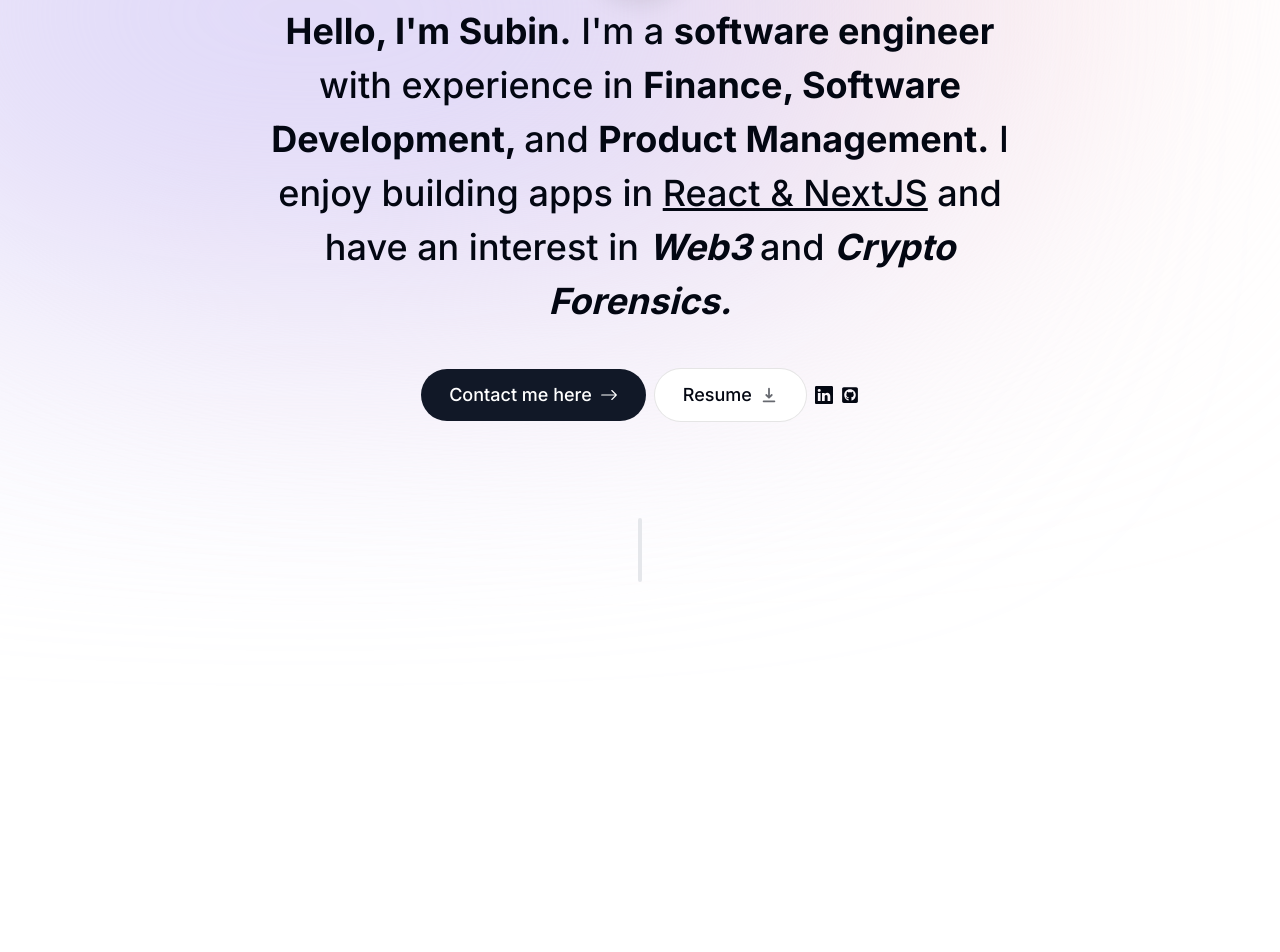
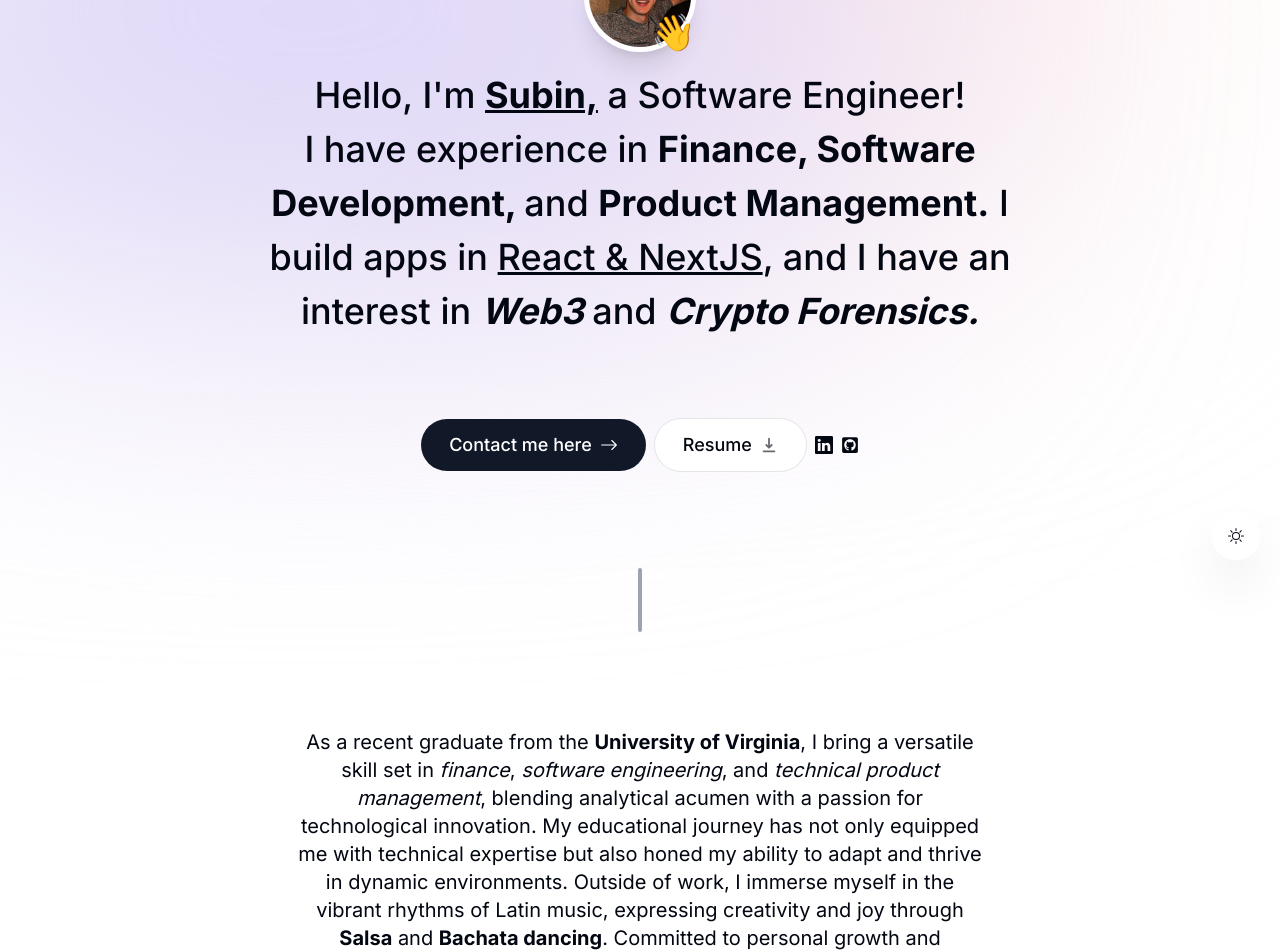
Before and after one commit to deflatedDbug/Portfolio, a Next.js app: page / in a window 1280 px wide. Shown: the part 220-1172 px from the top of the page. Before the commit the page ends 994 px from the top, so only its background shows below. Built offline with nearby package versions, Linux system fonts and the light colour scheme.

Commit message:
light/dark modes & added About section

```diff
--- a/app/layout.tsx
+++ b/app/layout.tsx
@@ -1,6 +1,8 @@
 import "./globals.css";
 import { Inter } from "next/font/google";
 import Header from "@/components/header";
+import ThemeSwitch from "@/components/theme-switch";
+import ThemeContextProvider from "@/context/theme-context";
 
 const inter = Inter({ subsets: ["latin"] });
 
@@ -17,11 +19,14 @@
 }) {
   return (
     <html lang="en">
-      <body className={`${inter.className} bg-white-50 text-gray-950 relative`}>
-        <div className="bg-[#fbe2e3] absolute top-[-6rem] -z-10 right-[11rem] h-[31.25rem] w-[31.25rem] rounded-full blur-[10rem] sm:w-[68.75rem]"></div>
-        <div className="bg-[#dbd7fb] absolute top-[-1rem] -z-10 left-[-35rem] h-[31.25rem] w-[50rem] rounded-full blur-[10rem] sm:w-[68.75rem] md:left-[-33rem] lg:left-[-28rem] xl:left-[-15rem] 2xl:left-[-5rem]"></div>
-        <Header />
-        {children}
+      <body className={`${inter.className} bg-white-50 text-gray-950 relative pt-28 sm:pt-36 dark:bg-gray-900 dark:text-gray-50 dark:text-opacity-90`}>
+        <div className="bg-[#fbe2e3] absolute top-[-6rem] -z-10 right-[11rem] h-[31.25rem] w-[31.25rem] rounded-full blur-[10rem] sm:w-[68.75rem] dark:bg-[#946263]"></div>
+        <div className="bg-[#dbd7fb] absolute top-[-1rem] -z-10 left-[-35rem] h-[31.25rem] w-[50rem] rounded-full blur-[10rem] sm:w-[68.75rem] md:left-[-33rem] lg:left-[-28rem] xl:left-[-15rem] 2xl:left-[-5rem] dark:bg-[#676394]"></div>
+        <ThemeContextProvider>
+          <Header />
+          {children}
+          <ThemeSwitch />
+        </ThemeContextProvider>
       </body>
     </html>
   );
--- a/app/page.tsx
+++ b/app/page.tsx
@@ -1,11 +1,13 @@
 import Intro from "@/components/intro";
 import SectionDivider from "@/components/section-divider";
+import About from "@/components/about";
 
 export default function Home() {
   return (
-    <main className="flex min-h-screen flex-col items-center justify-between px-4 p-24">
+    <main className="flex min-h-screen flex-col items-center justify-between px-4 p-4">
         <Intro />
         <SectionDivider />
+        <About />
     </main>
   );
 }
--- /dev/null
+++ b/components/about.tsx
@@ -0,0 +1,41 @@
+"use client";
+
+import { motion } from "framer-motion";
+
+export default function About() {
+  return (
+    <section
+      className="mb-28 max-w-[45rem] text-center leading-8 sm:mb-40 scroll-mt-28"
+      id="about"
+    >
+      <motion.p
+        initial={{ opacity: 0, y: 50 }}
+        whileInView={{ opacity: 1, y: 0 }}
+        viewport={{ once: false, amount: 0.8 }}
+        transition={{
+          type: "spring",
+          stiffness: 75,
+          delay: 0.2,
+          duration: 0.7,
+        }}
+        className="text-lg sm:text-xl px-4"
+      >
+        As a recent graduate from the{" "}
+        <span className="font-bold">University of Virginia</span>, I bring a
+        versatile skill set in <span className="italic">finance</span>,{" "}
+        <span className="italic">software engineering</span>, and{" "}
+        <span className="italic">technical product management</span>, blending
+        analytical acumen with a passion for technological innovation. My
+        educational journey has not only equipped me with technical expertise
+        but also honed my ability to adapt and thrive in dynamic environments.
+        Outside of work, I immerse myself in the vibrant rhythms of Latin music,
+        expressing creativity and joy through{" "}
+        <span className="font-bold">Salsa</span> and{" "}
+        <span className="font-bold">Bachata dancing</span>. Committed to
+        personal growth and wellness, I also dedicate time to fitness, ensuring
+        a balanced and energetic approach to both my professional and personal
+        life.
+      </motion.p>
+    </section>
+  );
+}
--- a/components/intro.tsx
+++ b/components/intro.tsx
@@ -2,6 +2,7 @@
 import React from "react";
 import Image from "next/image";
 import Link from "next/link";
+import useTypewriter from "@/hooks/useTypewriter";
 import { BsArrowRight } from "react-icons/bs";
 import { HiDownload } from "react-icons/hi";
 import { BsLinkedin } from "react-icons/bs";
@@ -9,6 +10,19 @@
 import { motion } from "framer-motion";
 
 export default function intro() {
+  const initialTextPart1 = "Hello, I'm ";
+  const name = "Subin,";
+  const initialTextPart2 = " a Software Engineer!";
+  const [typedTextPart1, isTypingCompletePart1] = useTypewriter(
+    initialTextPart1,
+    65
+  );
+  const [typedName, isTypedNameComplete] = useTypewriter(name, 65, isTypingCompletePart1);
+  const [typedTextPart2, isTypingCompletePart2] = useTypewriter(
+    initialTextPart2,
+    65,
+    isTypedNameComplete
+  );
   return (
     <section
       id="home"
@@ -27,6 +41,7 @@
               width={192}
               height={192}
               quality={95}
+              priority={true}
               className="h-28 w-28 rounded-full object-cover border-[0.35rem] border-white shadow-xl"
             />
             <motion.span
@@ -45,26 +60,37 @@
           </motion.div>
         </div>
       </div>
-
       <motion.h1
-        className="mb-10 mt-4 px-4 text-2xl font-medium !leading-[1.5] sm:text-4xl"
+        className="mt-4 px-4 text-2xl font-medium !leading-[1.5] sm:text-4xl"
         initial={{ opacity: 0, y: 100 }}
         animate={{ opacity: 1, y: 0 }}
       >
-        <span className="font-bold">Hello, I'm Subin.</span> I'm a {" "}
-        <span className="font-bold">software engineer</span> with experience in {" "}
-        <span className="font-bold">Finance, Software Development, </span> and  <span className="font-bold"> Product Management.</span>{" "} I enjoy building apps in{" "}
-        <span className="underline">React & NextJS</span> and have an interest in{" "}
-        <span className="italic font-bold">Web3 </span> and{" "}
-        <span className="italic font-bold"> Crypto Forensics.</span>
+        {typedTextPart1}
+        {isTypingCompletePart1 && <span className="font-bold underline">{typedName}</span>}
+        {isTypedNameComplete && typedTextPart2}
       </motion.h1>
-
+      {isTypingCompletePart2 && (
+        <motion.h2
+          className="mb-20 px-4 text-2xl font-medium !leading-[1.5] sm:text-4xl"
+          initial={{ opacity: 0, y: 100 }}
+          animate={{ opacity: 1, y: 0 }}
+          transition={{ delay: 0.5, type: "spring", stiffness: 125 }}
+        >
+          I have experience in{" "}
+          <span className="font-bold"> Finance, Software Development, </span>{" "}
+          and <span className="font-bold"> Product Management.</span> I build
+          apps in <span className="underline">React & NextJS</span>, and I have an
+          interest in <span className="italic font-bold">Web3 </span> and{" "}
+          <span className="italic font-bold"> Crypto Forensics.</span>
+        </motion.h2>
+      )}
       <motion.div
         className="flex flex-col sm:flex-row items-center justify-center gap-2 px-4 text-lg font-medium"
         initial={{ opacity: 0, y: 100 }}
         animate={{ opacity: 1, y: 0 }}
         transition={{
-          delay: 0.1,
+          duration: 0.7,
+          delay: 4.25,
         }}
       >
         <Link
@@ -78,7 +104,7 @@
           href="/Resume.pdf"
           download
         >
-         Resume{" "}
+          Resume{" "}
           <HiDownload className="opacity-60 group-hover:translate-y-1 transition" />
         </a>
 
--- a/components/section-divider.tsx
+++ b/components/section-divider.tsx
@@ -5,10 +5,10 @@
 export default function SectionDivider() {
   return (
     <motion.div
-      className="bg-gray-200 my-24 h-16 w-1 rounded-full hidden sm:block dark:bg-opacity-20"
+      className="bg-gray-400 my-24 h-16 w-1 rounded-full hidden sm:block dark:bg-opacity-20"
       initial={{ opacity: 0, y: 100 }}
       animate={{ opacity: 1, y: 0 }}
-      transition={{ delay: 0.125 }}
+      transition={{ delay: 4.25, duration: 0.7 }}
     ></motion.div>
   );
 }
--- /dev/null
+++ b/components/theme-switch.tsx
@@ -0,0 +1,18 @@
+"use client";
+
+import { useTheme } from "@/context/theme-context";
+import React from "react";
+import { BsMoon, BsSun } from "react-icons/bs";
+
+
+export default function ThemeSwitch() {
+    const { theme, toggleTheme } = useTheme();
+  return (
+    <button
+    className="fixed bottom-5 right-5 bg-white w-[3rem] h-[3rem] bg-opacity-80 backdrop-blur-[0.5rem] border border-white border-opacity-40 shadow-2xl rounded-full flex items-center justify-center hover:scale-[1.15] active:scale-105 transition-all dark:bg-gray-950"
+    onClick = {toggleTheme}
+    >
+        { theme === "light" ? <BsSun /> : <BsMoon />}
+    </button>
+  );
+}
--- /dev/null
+++ b/context/theme-context.tsx
@@ -0,0 +1,69 @@
+"use client";
+
+import React, { useEffect, useState, createContext, useContext } from "react";
+
+type Theme = "light" | "dark";
+
+type ThemeContextProviderProps = {
+  children: React.ReactNode;
+};
+
+type ThemeContextType = {
+  theme: Theme;
+  toggleTheme: () => void;
+};
+
+const ThemeContext = createContext<ThemeContextType | null>(null);
+
+export default function ThemeContextProvider({
+  children,
+}: ThemeContextProviderProps) {
+  const [theme, setTheme] = useState<Theme>("light");
+
+  const toggleTheme = () => {
+    if (theme === "light") {
+      setTheme("dark");
+      window.localStorage.setItem("theme", "dark");
+      document.documentElement.classList.add("dark");
+    } else {
+      setTheme("light");
+      window.localStorage.setItem("theme", "light");
+      document.documentElement.classList.remove("dark");
+    }
+  };
+
+  useEffect(() => {
+    const localTheme = window.localStorage.getItem("theme") as Theme | null;
+
+    if (localTheme) {
+      setTheme(localTheme);
+
+      if (localTheme === "dark") {
+        document.documentElement.classList.add("dark");
+      }
+    } else if (window.matchMedia("(prefers-color-scheme: dark)").matches) {
+      setTheme("dark");
+      document.documentElement.classList.add("dark");
+    }
+  }, []);
+
+  return (
+    <ThemeContext.Provider
+      value={{
+        theme,
+        toggleTheme,
+      }}
+    >
+        {children}
+    </ThemeContext.Provider>
+  );
+}
+
+export function useTheme() {
+    const context = useContext(ThemeContext);
+
+    if(context === null) {
+        throw new Error("useTheme must be used within a ThemeContextProvider");
+    }
+    return context;
+}
--- /dev/null
+++ b/hooks/useTypewriter.ts
@@ -0,0 +1,27 @@
+import { useState, useEffect } from "react";
+import { start } from "repl";
+
+export default function useTypewriter(text: string, speed: number = 80, startTyping: boolean = true) : [string, boolean] {
+    const [displayedText, setDisplayedText] = useState<string>('');
+    const [isComplete, setIsComplete] = useState<boolean>(false);
+    const [index, setIndex] = useState<number>(0);
+
+    useEffect(() => {
+        if(!startTyping) {
+            return;
+        }
+        if (index < text.length) {
+            const timeoutId = setTimeout(() => {
+                setDisplayedText((oldText) => oldText + text.charAt(index));
+                setIndex(index + 1);
+            }, speed);
+
+            return () => clearTimeout(timeoutId)
+        }
+        else {
+            setIsComplete(true);
+        }
+    }, [text, speed, index, startTyping])
+
+    return [displayedText, isComplete];
+}
--- a/tailwind.config.js
+++ b/tailwind.config.js
@@ -15,4 +15,5 @@
     },
   },
   plugins: [],
+  darkMode: "class",
 }
```
